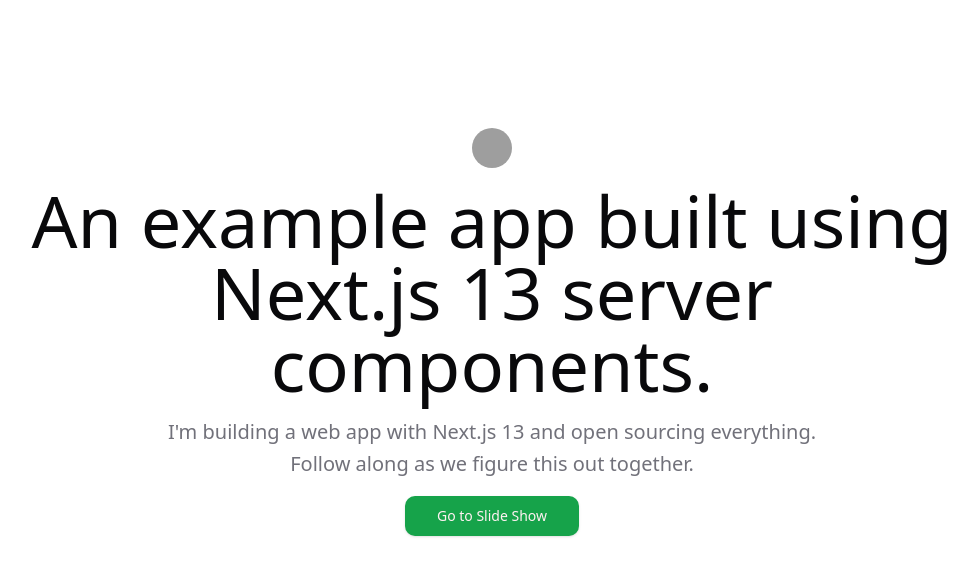
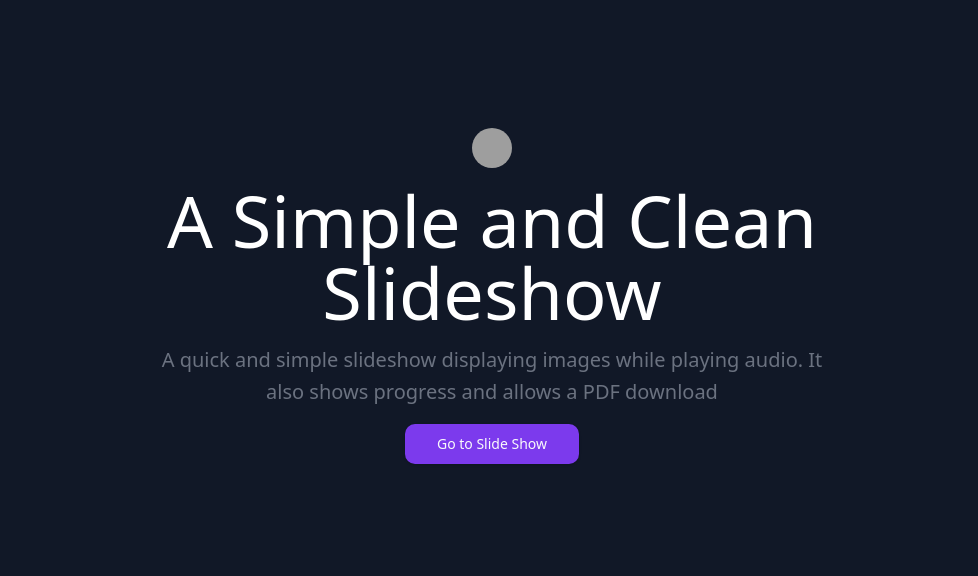
Before and after one commit to flxgs/hexus, a Next.js app: page / in a window 1280 px wide. Shown: the top 576 px of the page, without its empty margins (148-1126 px from the left). Built offline with nearby package versions, Linux system fonts and the light colour scheme; grey boxes are pictures that could not be loaded.

Commit message:
ADD: Styling and pdf feature final

```diff
--- a/app/globals.css
+++ b/app/globals.css
@@ -5,47 +5,47 @@
 @layer base {
   :root {
     --background: 0 0% 100%;
-    --foreground: 240 10% 3.9%;
+    --foreground: 224 71.4% 4.1%;
     --card: 0 0% 100%;
-    --card-foreground: 240 10% 3.9%;
+    --card-foreground: 224 71.4% 4.1%;
     --popover: 0 0% 100%;
-    --popover-foreground: 240 10% 3.9%;
-    --primary: 142.1 76.2% 36.3%;
-    --primary-foreground: 355.7 100% 97.3%;
-    --secondary: 240 4.8% 95.9%;
-    --secondary-foreground: 240 5.9% 10%;
-    --muted: 240 4.8% 95.9%;
-    --muted-foreground: 240 3.8% 46.1%;
-    --accent: 240 4.8% 95.9%;
-    --accent-foreground: 240 5.9% 10%;
+    --popover-foreground: 224 71.4% 4.1%;
+    --primary: 262.1 83.3% 57.8%;
+    --primary-foreground: 210 20% 98%;
+    --secondary: 220 14.3% 95.9%;
+    --secondary-foreground: 220.9 39.3% 11%;
+    --muted: 220 14.3% 95.9%;
+    --muted-foreground: 220 8.9% 46.1%;
+    --accent: 220 14.3% 95.9%;
+    --accent-foreground: 220.9 39.3% 11%;
     --destructive: 0 84.2% 60.2%;
-    --destructive-foreground: 0 0% 98%;
-    --border: 240 5.9% 90%;
-    --input: 240 5.9% 90%;
-    --ring: 142.1 76.2% 36.3%;
+    --destructive-foreground: 210 20% 98%;
+    --border: 220 13% 91%;
+    --input: 220 13% 91%;
+    --ring: 262.1 83.3% 57.8%;
     --radius: 0.75rem;
   }
 
   .dark {
-    --background: 20 14.3% 4.1%;
-    --foreground: 0 0% 95%;
-    --card: 24 9.8% 10%;
-    --card-foreground: 0 0% 95%;
-    --popover: 0 0% 9%;
-    --popover-foreground: 0 0% 95%;
-    --primary: 142.1 70.6% 45.3%;
-    --primary-foreground: 144.9 80.4% 10%;
-    --secondary: 240 3.7% 15.9%;
-    --secondary-foreground: 0 0% 98%;
-    --muted: 0 0% 15%;
-    --muted-foreground: 240 5% 64.9%;
-    --accent: 12 6.5% 15.1%;
-    --accent-foreground: 0 0% 98%;
+    --background: 224 71.4% 4.1%;
+    --foreground: 210 20% 98%;
+    --card: 224 71.4% 4.1%;
+    --card-foreground: 210 20% 98%;
+    --popover: 224 71.4% 4.1%;
+    --popover-foreground: 210 20% 98%;
+    --primary: 263.4 70% 50.4%;
+    --primary-foreground: 210 20% 98%;
+    --secondary: 215 27.9% 16.9%;
+    --secondary-foreground: 210 20% 98%;
+    --muted: 215 27.9% 16.9%;
+    --muted-foreground: 217.9 10.6% 64.9%;
+    --accent: 215 27.9% 16.9%;
+    --accent-foreground: 210 20% 98%;
     --destructive: 0 62.8% 30.6%;
-    --destructive-foreground: 0 85.7% 97.3%;
-    --border: 240 3.7% 15.9%;
-    --input: 240 3.7% 15.9%;
-    --ring: 142.4 71.8% 29.2%;
+    --destructive-foreground: 210 20% 98%;
+    --border: 215 27.9% 16.9%;
+    --input: 215 27.9% 16.9%;
+    --ring: 263.4 70% 50.4%;
   }
 
   .progress-bar {
--- a/app/layout.tsx
+++ b/app/layout.tsx
@@ -2,6 +2,7 @@
 import "./globals.css";
 import { cn } from "@/lib/utils";
 import { buttonVariants } from "@/components/ui/button";
+import { AnimatePresence } from "framer-motion";
 
 interface MarketingLayoutProps {
   children: React.ReactNode;
@@ -11,10 +12,10 @@
   children,
 }: MarketingLayoutProps) {
   return (
-    <html>
+    <html className="bg-gray-900">
       <body>
         <div className="flex min-h-screen flex-col">
-          <main className="flex-1">{children}</main>
+          <main className="flex-1 bg-gray-900">{children}</main>
         </div>
       </body>
     </html>
--- a/app/page.tsx
+++ b/app/page.tsx
@@ -5,21 +5,26 @@
 import { buttonVariants } from "@/components/ui/button";
 import { Avatar, AvatarFallback, AvatarImage } from "@/components/ui/avatar";
 
+const pageTransitionVariants = {
+  hidden: { opacity: 0, x: 0 },
+  enter: { opacity: 1, x: 0 },
+  exit: { opacity: 0, x: 0 },
+};
 export default async function IndexPage() {
   return (
     <>
-      <section className="space-y-6 pb-8 pt-6 md:pb-12 md:pt-10 lg:py-32">
+      <section className="space-y-6 pb-8 pt-6 md:pb-12 md:pt-10 lg:py-32 bg-gray-900">
         <div className="container flex max-w-[64rem] flex-col items-center gap-4 text-center">
           <Avatar>
             <AvatarImage src="https://avatars.githubusercontent.com/u/36757830?v=4" />
             <AvatarFallback>FE</AvatarFallback>
           </Avatar>
-          <h1 className="font-heading text-3xl sm:text-5xl md:text-6xl lg:text-7xl">
-            An example app built using Next.js 13 server components.
+          <h1 className="font-heading text-white text-3xl sm:text-5xl md:text-6xl lg:text-7xl">
+            A Simple and Clean Slideshow
           </h1>
-          <p className="max-w-[42rem] leading-normal text-muted-foreground sm:text-xl sm:leading-8">
-            I&apos;m building a web app with Next.js 13 and open sourcing
-            everything. Follow along as we figure this out together.
+          <p className="max-w-[42rem] text-gray-50 leading-normal text-muted-foreground sm:text-xl sm:leading-8">
+            A quick and simple slideshow displaying images while playing audio.
+            It also shows progress and allows a PDF download
           </p>
           <div className="space-x-4">
             <Link
--- a/components/Slide.tsx
+++ b/components/Slide.tsx
@@ -1,4 +1,5 @@
 import { ImageInfo, SlideProps } from "@/components/SlideShow";
+import { motion } from "framer-motion";
 import { useEffect, useRef, useState } from "react";
 
 const images: ImageInfo[] = [
@@ -6,6 +7,12 @@
   { src: "/image3.png", soundSrc: "/cron.mp3" },
   { src: "/image2.png", soundSrc: "/linear.mp3" },
 ];
+
+const pageTransitionVariants = {
+  hidden: { opacity: 0, x: 0 },
+  enter: { opacity: 1, x: 0 },
+  exit: { opacity: 0, x: 0 },
+};
 
 export const Slide: React.FC<SlideProps> = ({
   image,
@@ -50,8 +57,14 @@
   };
 
   return (
-    <div className="flex flex-col gap-4 max-w-screen-lg ">
-      <div className="bg-red-500 rounded-3xl border-4 border-gray-900 overflow-hidden">
+    <motion.div
+      initial="hidden"
+      animate="enter"
+      variants={pageTransitionVariants}
+      transition={{ type: "easeInOut", duration: 3.75, delay: 1 }}
+      className="flex flex-col gap-4 max-w-screen-lg "
+    >
+      <div className="bg-black-500 rounded-3xl border-4 border-gray-900 overflow-hidden">
         {image ? (
           <>
             <div>
@@ -75,6 +88,6 @@
         className="bg-purple-500 h-2 rounded-3xl progress-bar"
         style={{ width: `${progress}%` }}
       ></div>
-    </div>
+    </motion.div>
   );
 };
--- a/components/SlideShow.tsx
+++ b/components/SlideShow.tsx
@@ -2,16 +2,20 @@
 import { Button } from "./ui/button";
 import { Tooltip } from "./ui/tooltip";
 import { Slide } from "./Slide";
-import jsPDF from "jspdf";
-import html2canvas from "html2canvas";
+import { jsPDF } from "jspdf";
 import { FileText } from "lucide-react";
 import { Avatar, AvatarFallback, AvatarImage } from "./ui/avatar";
-import { motion } from "framer-motion";
+import { AnimatePresence, motion } from "framer-motion";
 
 export interface ImageInfo {
   src: string;
   soundSrc: string;
 }
+const pageTransitionVariants = {
+  hidden: { opacity: 0, x: 0 },
+  enter: { opacity: 1, x: 0 },
+  exit: { opacity: 0, x: 0 },
+};
 
 export interface SlideProps {
   id: string;
@@ -56,47 +60,67 @@
 
   const currentImage = images[currentSlide];
 
-  const pdfRef = useRef<jsPDF | null>(null);
+  const downloadPdf = async () => {
+    const pdf = new jsPDF({
+      orientation: "portrait",
+      unit: "mm",
+      format: "a4",
+    });
 
-  const getFormattedDate = () => {
-    const today = new Date();
-    const dd = String(today.getDate()).padStart(2, "0");
-    const mm = String(today.getMonth() + 1).padStart(2, "0"); // January is 0!
-    const yyyy = today.getFullYear();
-    return `${yyyy}-${mm}-${dd}`;
-  };
+    for (let i = 0; i < images.length; i++) {
+      const image = images[i];
 
-  const downloadPdf = () => {
-    const formattedDate = getFormattedDate();
-    const pdfFileName = `slideshow_${formattedDate}.pdf`;
+      if (i > 0) {
+        pdf.addPage();
+      }
 
-    const pdf = new jsPDF();
+      // Load the image to get its dimensions
+      let img = new Image();
+      img.src = image.src;
 
-    const addImageToPdf = (imageUrl: string) => {
-      const img = new Image();
-      img.src = imageUrl;
+      await new Promise((resolve, reject) => {
+        img.onload = resolve;
+        img.onerror = reject;
+      });
 
-      img.onload = () => {
-        const imgWidth = 210;
-        const imgHeight = (img.height * imgWidth) / img.width;
-        pdf.addImage(img, "PNG", 0, 0, imgWidth, imgHeight);
+      // A4 dimensions
+      const pageWidth = 210;
+      const pageHeight = 297;
 
-        pdf.addPage();
+      // Calculate the scaled dimensions
+      let imgWidth = img.width;
+      let imgHeight = img.height;
 
-        if (images.length === pdfRef.current?.getNumberOfPages()) {
-          pdf.save(pdfFileName);
-        }
-      };
-    };
+      // Scale the image to fit within the A4 dimensions
+      if (imgWidth > pageWidth) {
+        imgHeight *= pageWidth / imgWidth;
+        imgWidth = pageWidth;
+      }
 
-    images.forEach((image) => {
-      addImageToPdf(image.src);
-    });
+      if (imgHeight > pageHeight) {
+        imgWidth *= pageHeight / imgHeight;
+        imgHeight = pageHeight;
+      }
+
+      // Center the image on the page
+      const x = (pageWidth - imgWidth) / 2;
+      const y = (pageHeight - imgHeight) / 2;
+
+      pdf.addImage(image.src, "PNG", x, y, imgWidth, imgHeight);
+    }
+
+    pdf.save("slideshow.pdf");
   };
 
   return (
     <div className="flex flex-col items-center gap-4 p-4 h-screen justify-center">
-      <div className="flex flex-row justify-between items-center w-full">
+      <motion.div
+        initial="hidden"
+        animate="enter"
+        variants={pageTransitionVariants}
+        transition={{ type: "easeInOut", duration: 0.5, delay: 0.5 }}
+        className="flex flex-row justify-between items-center w-full"
+      >
         <Avatar>
           <AvatarImage src="https://avatars.githubusercontent.com/u/36757830?v=4" />
           <AvatarFallback>FE</AvatarFallback>
@@ -105,7 +129,7 @@
           <FileText className="mr-2 lucide" />
           Download PDF
         </Button>
-      </div>
+      </motion.div>
 
       <Slide
         id={`slide-${currentSlide}`}
@@ -115,7 +139,13 @@
         nextSlide={nextSlide}
       />
 
-      <div className="flex flex-row gap-4">
+      <motion.div
+        initial="hidden"
+        animate="enter"
+        variants={pageTransitionVariants}
+        transition={{ type: "easeInOut", duration: 1.3 }}
+        className="flex flex-row gap-4"
+      >
         <Button onClick={prevSlide}>Previous Slide</Button>
 
         <Button onClick={isPlaying ? stopSlideshow : playSlideshow}>
@@ -123,7 +153,7 @@
         </Button>
 
         <Button onClick={nextSlide}>Next Slide</Button>
-      </div>
+      </motion.div>
       <div className="text-gray-600 text-sm">
         Slide {currentSlide + 1}/{images.length}
       </div>
```
